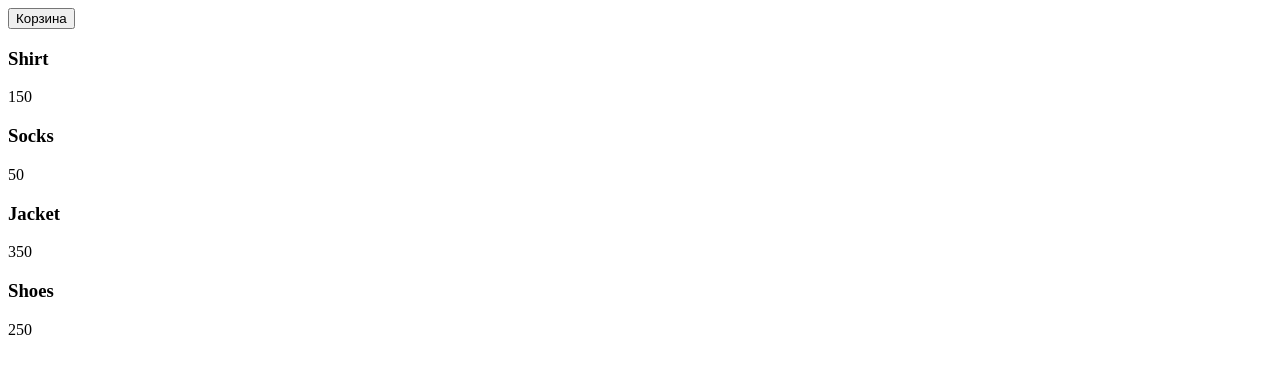
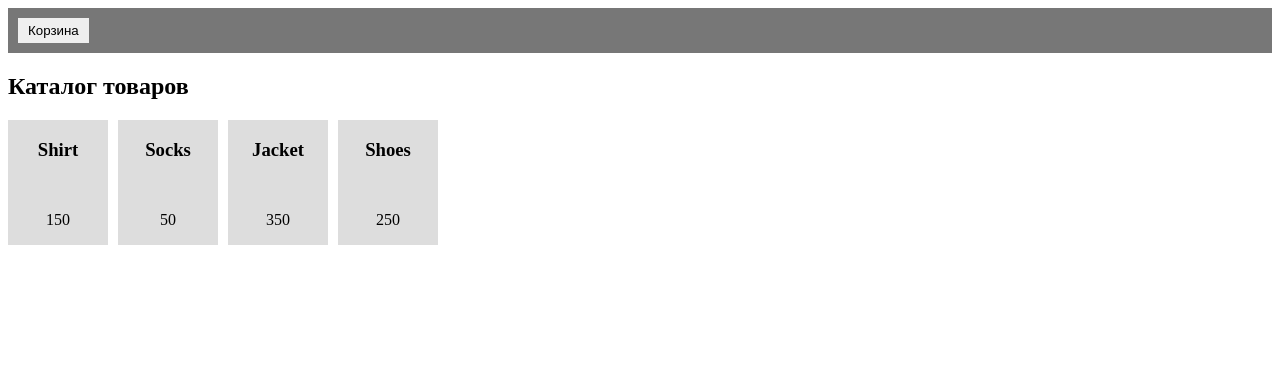
Before and after one commit to AnatolySokolov/GeekbrainsJS2, a plain HTML site: page lesson1/index.html in a window 1280 px wide. Drawn offline with Linux system fonts and the light colour scheme.

Commit message:
task1 complete

```diff
--- a/lesson1/index.html
+++ b/lesson1/index.html
@@ -5,6 +5,7 @@
   <meta name="viewport"
         content="width=device-width, user-scalable=no, initial-scale=1.0, maximum-scale=1.0, minimum-scale=1.0">
   <meta http-equiv="X-UA-Compatible" content="ie=edge">
+  <link rel="stylesheet" href="style.css">
   <title>eShop</title>
 </head>
 <body>
@@ -12,6 +13,7 @@
   <button class="cart-button" type="button">Корзина</button>
 </header>
 <main>
+  <h2>Каталог товаров</h2>
   <div class="goods-list"></div>
 </main>
 
--- /dev/null
+++ b/lesson1/style.css
@@ -0,0 +1,41 @@
+header {
+  padding: 10px;
+
+  background-color: #777777;
+}
+
+.cart-button {
+  padding: 5px 10px;
+
+  border: none;
+  cursor: pointer;
+}
+
+.cart-button:hover {
+  opacity: 0.7;
+}
+
+.goods-list {
+  display: flex;
+  flex-flow: wrap;
+}
+
+.goods-item {
+  width: 100px;
+  margin-right: 10px;
+  margin-bottom: 10px;
+
+  background-color: #dddddd;
+
+  text-align: center;
+
+  cursor: pointer;
+}
+
+.goods-item:hover {
+  box-shadow: 0 0 5px #000000;
+}
+
+.goods-item > h3 {
+  margin-bottom: 50px;
+}
```
